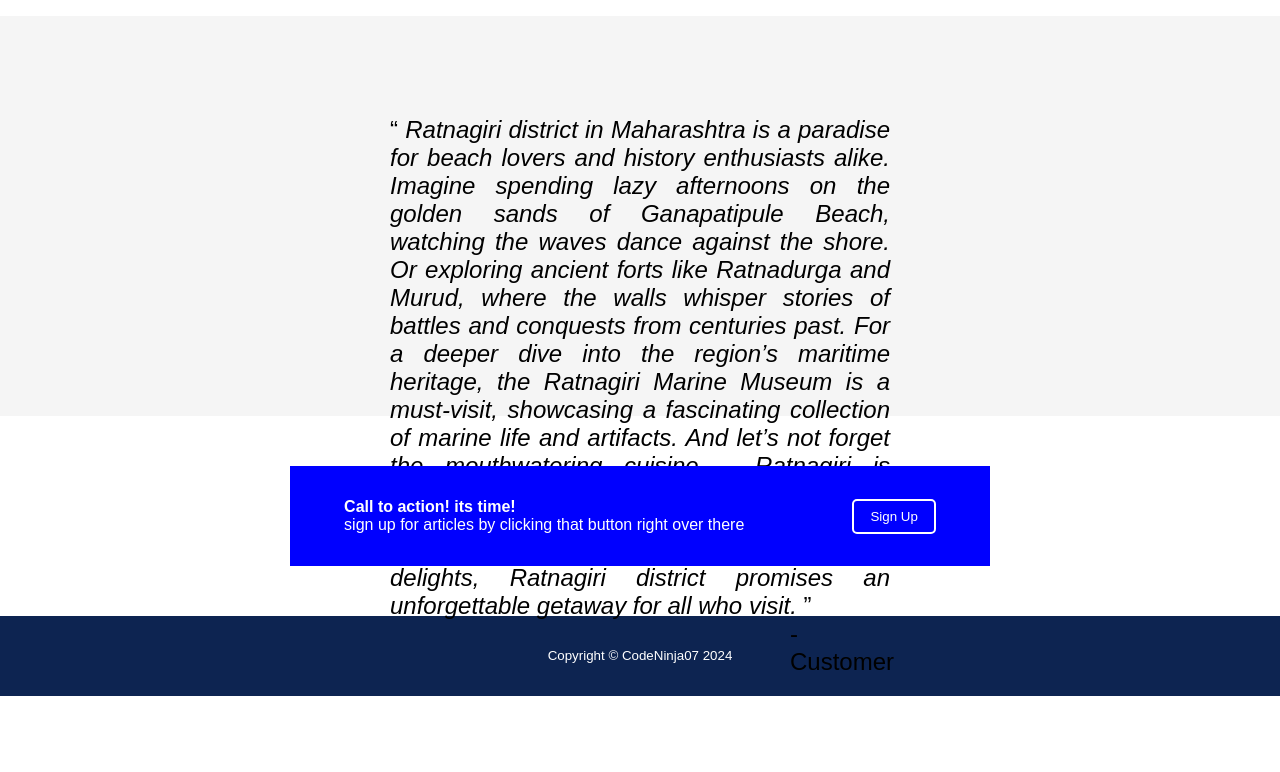
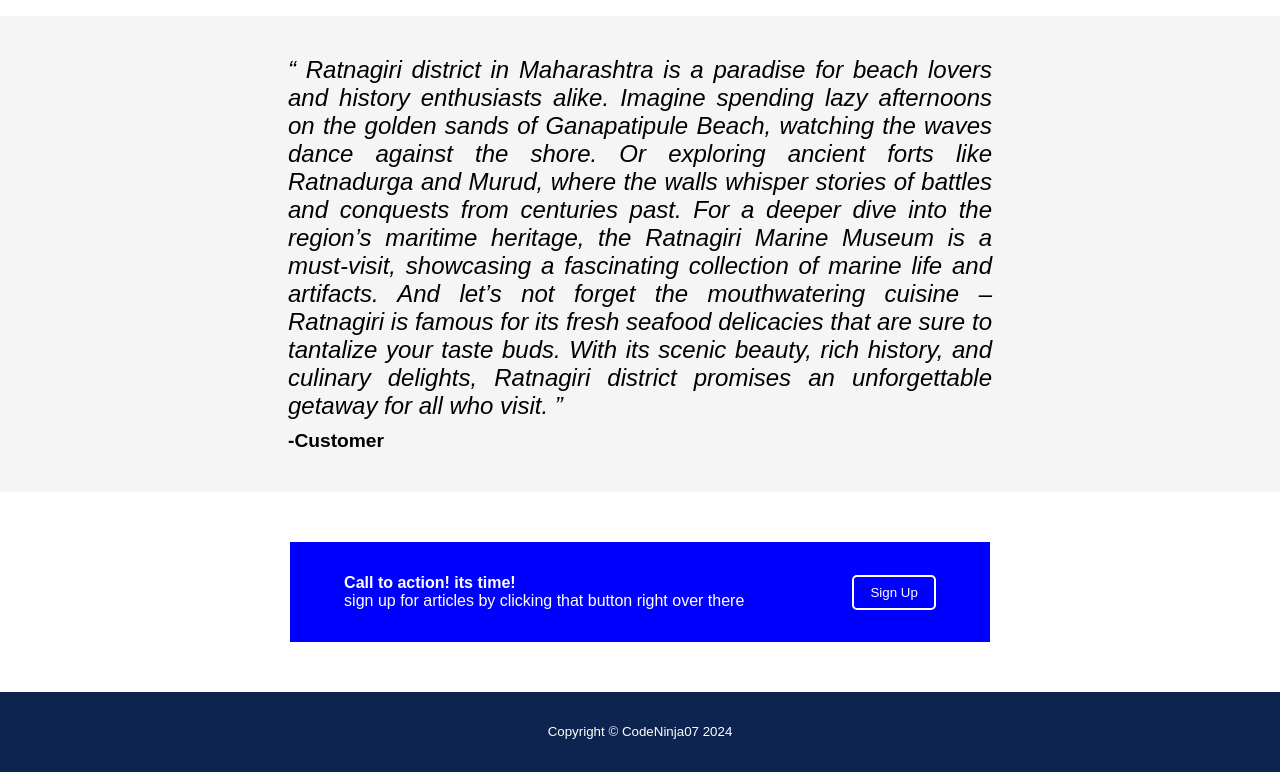
Before and after one commit to CodeNinja-Omkar/LandingPage, a plain HTML site: page index.html in a window 1280 px wide. Shown: the part 812-1584 px from the top of the page. Before the commit the page ends 1508 px from the top, so only its background shows below. Drawn offline with Linux system fonts and the light colour scheme.

Commit message:
Update styles.css

```diff
--- a/styles.css
+++ b/styles.css
@@ -1,12 +1,15 @@
-*{
+/* Reset some default styles */
+* {
   margin: 0;
   padding: 0;
   box-sizing: border-box;
 }
-body{
+
+body {
   font-family: Arial, Helvetica, sans-serif;
 }
-.nav,ul{
+
+.nav, ul {
   display: flex;
   background-color: rgb(13, 36, 81);
   align-items: center;
@@ -14,28 +17,33 @@ body{
   gap: 1.5rem;
   padding: 10px;
 }
-ul{
+
+ul {
   list-style-type: none;
   color: darkgray;
+}
 
+.logo {
+  font-size: larger;
+  font-weight: bolder;
 }
-.logo{
-font-size: larger;
-font-weight: bolder;
-}
-.logo a{
-  color:white;
+
+.logo a, nav a {
+  color: white;
   text-decoration: none;
 }
-.introImg{
+
+.introImg {
   height: 200px;
   width: 400px;
 }
-.introImg img{
+
+.introImg img {
   height: 100%;
   width: 100%;
 }
-.intro{
+
+.intro {
   padding: 60px;
   display: flex;
   background-color: rgb(13, 36, 81);
@@ -43,14 +51,17 @@ font-weight: bolder;
   align-items: center;
   justify-content: space-evenly;
 }
-.introcontent{
+
+.introcontent {
   width: 400px;
   height: 200px;
 }
-.introcontent p{
-  color:darkgray
+
+.introcontent p {
+  color: darkgray;
 }
-.introcontent button{
+
+.introcontent button {
   border: 1px solid rgba(244, 15, 50, 0.493);
   background-color: rgba(244, 15, 50, 0.493);
   color: white;
@@ -59,62 +70,85 @@ font-weight: bolder;
   font-weight: 600;
   border-radius: 10px;
 }
-.randomInfo{
+
+.randomInfo {
   text-align: center;
   height: 400px;
 }
-.randomInfo h2{
+
+.randomInfo h2 {
   margin: 50px;
 }
-.randomInfoImg{
+
+.randomInfoImg {
   display: flex;
   align-items: center;
   justify-content: center;
   gap: 5rem;
   flex-wrap: wrap;
+}
 
-}
-.randomImg{
-  height:150px;
+.randomImg {
+  height: 150px;
   width: 150px;
   border: 2px solid blue;
   border-radius: 10px;
+}
 
-
-}
-.randomImg img{
+.randomImg img {
   height: 100%;
   width: 100%;
   border-radius: 8px;
 }
 
-.randomImg figcaption{
+.randomImg figcaption {
   color: gray;
 }
-.quote1{
-height: 200px;
-width: 500px;
-text-align: justify;
+
+.quote1 {
+  height: auto;
+  width: 60%;
+  text-align: justify;
+  margin: 0 auto;  /* Center the quote section */
+  padding: 20px;
 }
+
 .quote1 p {
-  padding-left: 400px;
+  padding-left: 0;  /* Remove the previous padding on smaller screens */
 }
-.grayQuote{
-  height: 400px;
+
+.grayQuote {
   background-color: whitesmoke;
   font-size: x-large;
   display: flex;
   align-items: center;
   justify-content: center;
+  padding: 20px;
+  text-align: center;  /* Center the quote */
+}
 
+.grayQuote q {
+  font-style: italic;
+  font-size: 1.5rem;
+  max-width: 90%; /* Ensure the quote text doesn't stretch too wide */
+  margin: 0 auto;
+  text-align: center;
 }
-.container{
+
+.grayQuote p {
+  font-size: 1.2rem;
+  font-weight: bold;
+  margin-top: 10px;
+}
+
+.container {
   margin: 50px;
   display: flex;
   align-items: center;
   justify-content: center;
 }
-.signUpAd{
+
+.signUpAd {
   display: flex;
   align-items: center;
   justify-content: space-around;
@@ -123,20 +157,23 @@ text-align: justify;
   background-color: blue;
   color: white;
 }
-.signUpAd button{
+
+.signUpAd button {
   padding: 8px 16px;
   border: 2px solid white;
   color: white;
-  background-color:blue ;
+  background-color: blue;
   border-radius: 5px;
 }
-.signUpAd button:hover{
+
+.signUpAd button:hover {
   background-color: rgb(130, 130, 215);
 }
-footer{
+
+footer {
   padding-top: 30px;
   height: 80px;
   text-align: center;
   color: white;
-  background-color:  rgb(13, 36, 81);;
+  background-color: rgb(13, 36, 81);
 }
```
